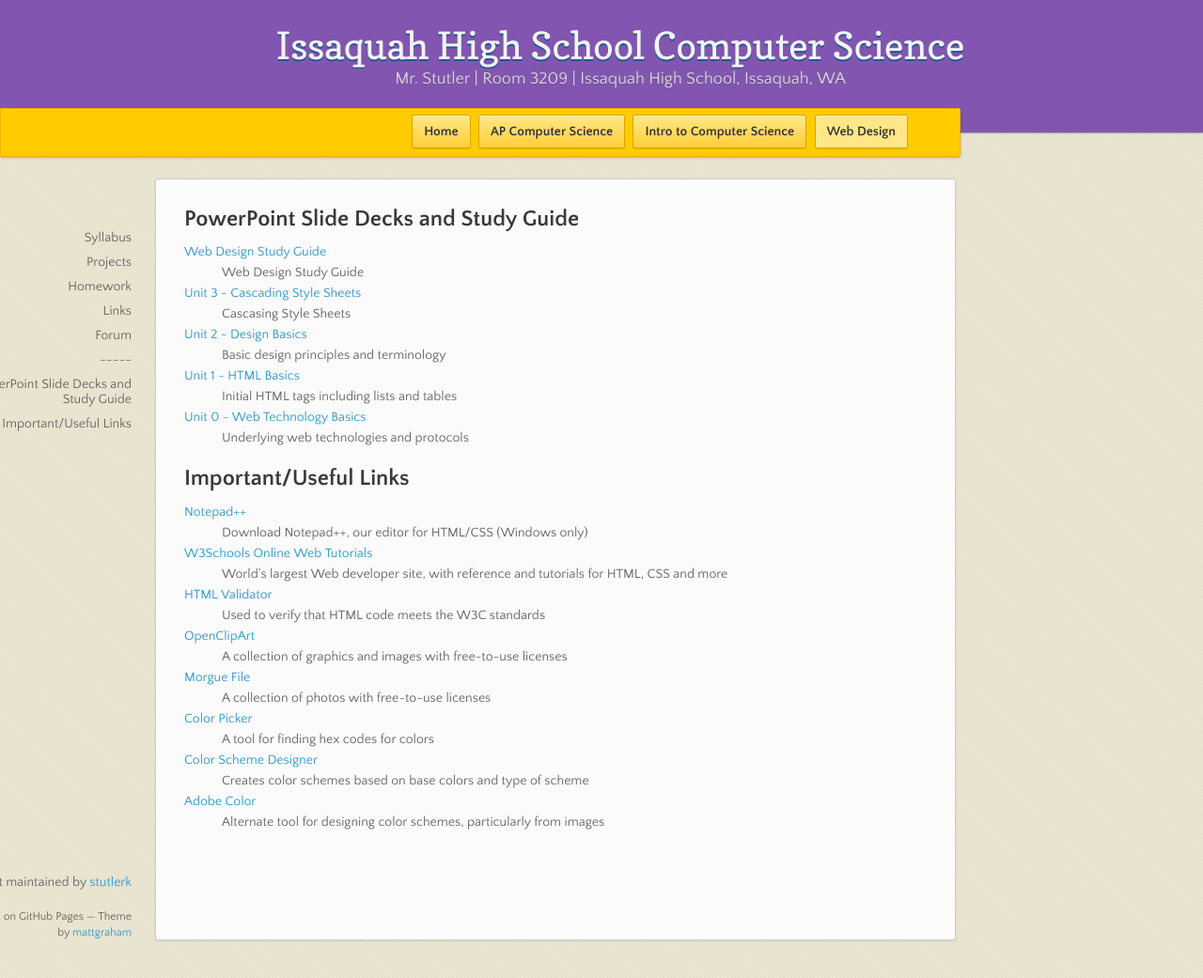
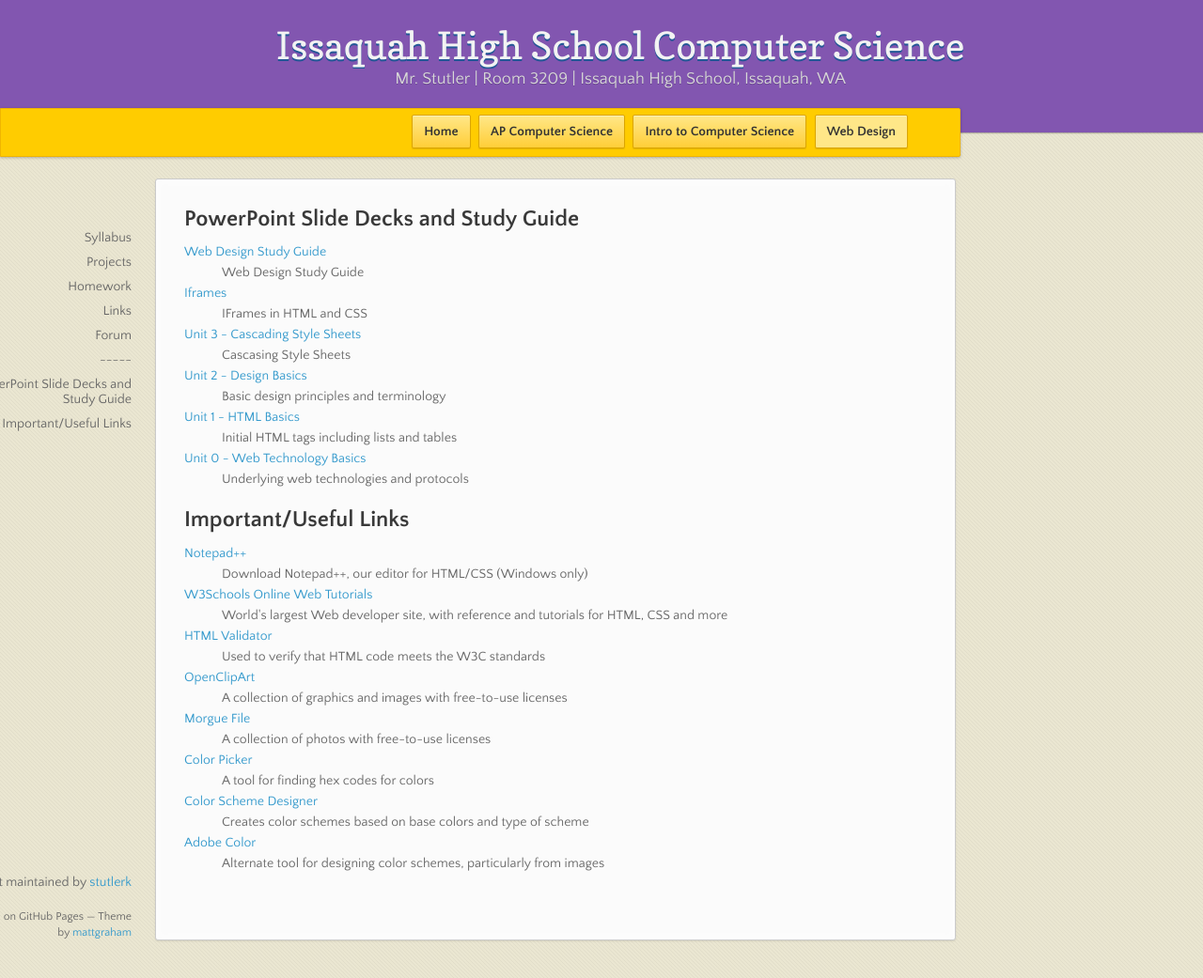
Before and after one commit to stutlerk/ihs-website, a Jekyll site: the page built from _web/links.html, in a window 1280 px wide and 1041 px high. Shown: the whole window at 94% size. Built offline with Jekyll 4.4.1, drawn with Linux system fonts in a browser that asks for light colours; nearby versions of some CDN libraries.

Commit message:
Update links.html

```diff
--- a/_web/links.html
+++ b/_web/links.html
@@ -8,6 +8,9 @@
 <dl>
     <dt><a href="https://issaquahwednet-my.sharepoint.com/personal/stutlerk_issaquah_wednet_edu/_layouts/15/guestaccess.aspx?guestaccesstoken=uAESqytHtIlxQ%2fga9wITPExgWVn51RpcwNXr%2fyrR%2fxc%3d&docid=07f170f6152854140ab2151ac9b73024e&rev=1">Web Design Study Guide</a></dt>
     <dd>Web Design Study Guide</dd>
+
+    <dt><a href="https://issaquahwednet-my.sharepoint.com/personal/stutlerk_issaquah_wednet_edu/_layouts/15/guestaccess.aspx?docid=03e4e70e622494a5cab70170819d67c48&authkey=AVoRd42gUKwqlc3KnXt98rU">Iframes</a></dt>
+    <dd>IFrames in HTML and CSS</dd>
 
     <dt><a href="https://issaquahwednet-my.sharepoint.com/personal/stutlerk_issaquah_wednet_edu/_layouts/15/guestaccess.aspx?docid=09b6bee8f0c1a45d48285359e792ed69e&authkey=AbEWut28NfGUluk2Rv-lsrY">Unit 3 - Cascading Style Sheets</a></dt>
     <dd>Cascasing Style Sheets</dd>
```
